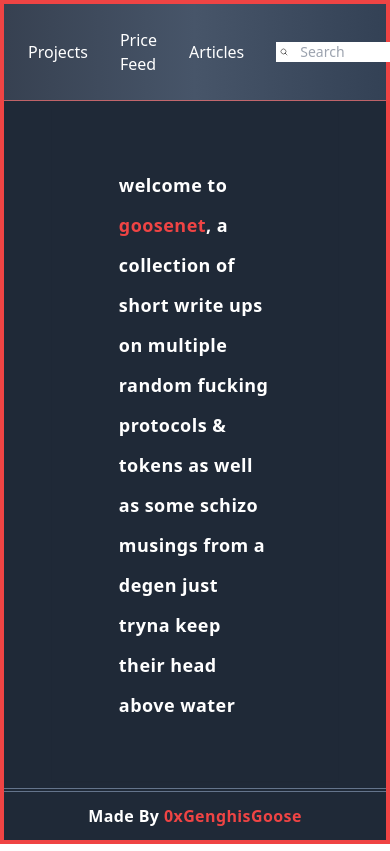
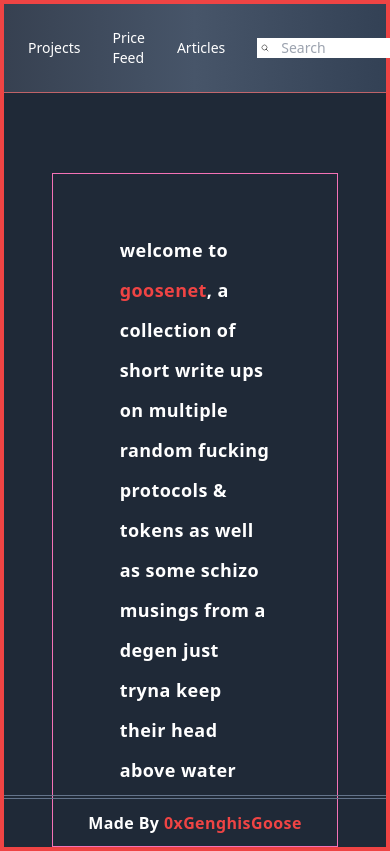
Before and after one commit to 0xGenghisGoose/goosenet-v2, a Next.js app: page / in a window 390 px wide. Shown: the top 851 px of the page. Built offline with nearby package versions, Linux system fonts and the light colour scheme.

Commit message:
responsive homepage & nav

```diff
--- a/components/Content.tsx
+++ b/components/Content.tsx
@@ -4,7 +4,7 @@
 export default function Content() {
 	return (
 		<>
-			<div className='flex shadow-sm justify-center mt-2 md:mt-36 py-6 md:py-24 px-4 md:px-36 max-w-[75%] mx-auto'>
+			<div className='flex shadow-sm justify-center mt-20 md:mt-32 lg:mt-36 py-6 lg:py-24 px-4 lg:px-36 max-w-[75%] mx-auto border border-pink-400'>
 				<p className='p-8 text-lg md:text-xl font-semibold tracking-wide md:tracking-wider leading-10 w-[85%] md:w-[65%]'>
 					welcome to <span className='text-red-500'>goosenet</span>, a
 					collection of short write ups on multiple random fucking protocols &
--- a/components/Nav.tsx
+++ b/components/Nav.tsx
@@ -1,7 +1,5 @@
 import Link from 'next/link';
 import SearchBar from './SearchBar';
-
-// Need md && lg breakpoints
 
 export default function Nav() {
 	return (
@@ -11,10 +9,10 @@ export default function Nav() {
 					<img
 						src='/goosenet-01.png'
 						alt='goosenet-logo'
-						className='h-8 md:h-10 shrink-0'></img>
+						className='h-8 lg:h-10 shrink-0'></img>
 				</Link>
 
-				<ul className='flex justify-left items-center md:space-x-16 space-x-8 p-4 ml-auto'>
+				<ul className='flex justify-left items-center text-sm md:text-lg lg:space-x-16 space-x-8 p-4 ml-auto'>
 					<li className='hover:text-red-500'>Projects</li>
 					<li className='hover:text-red-500'>
 						<Link href='/PriceFeed' className='hover:text-red-500'>
```
